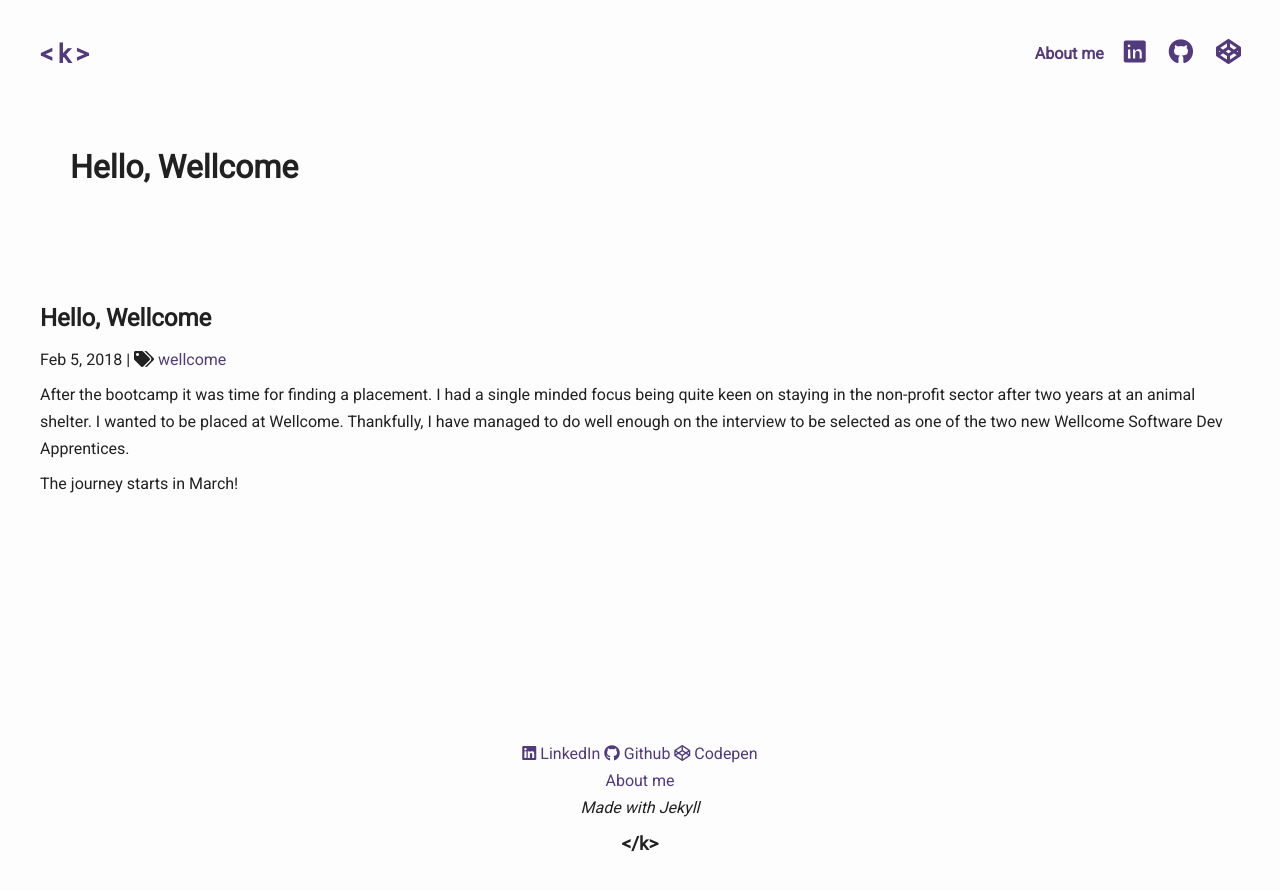
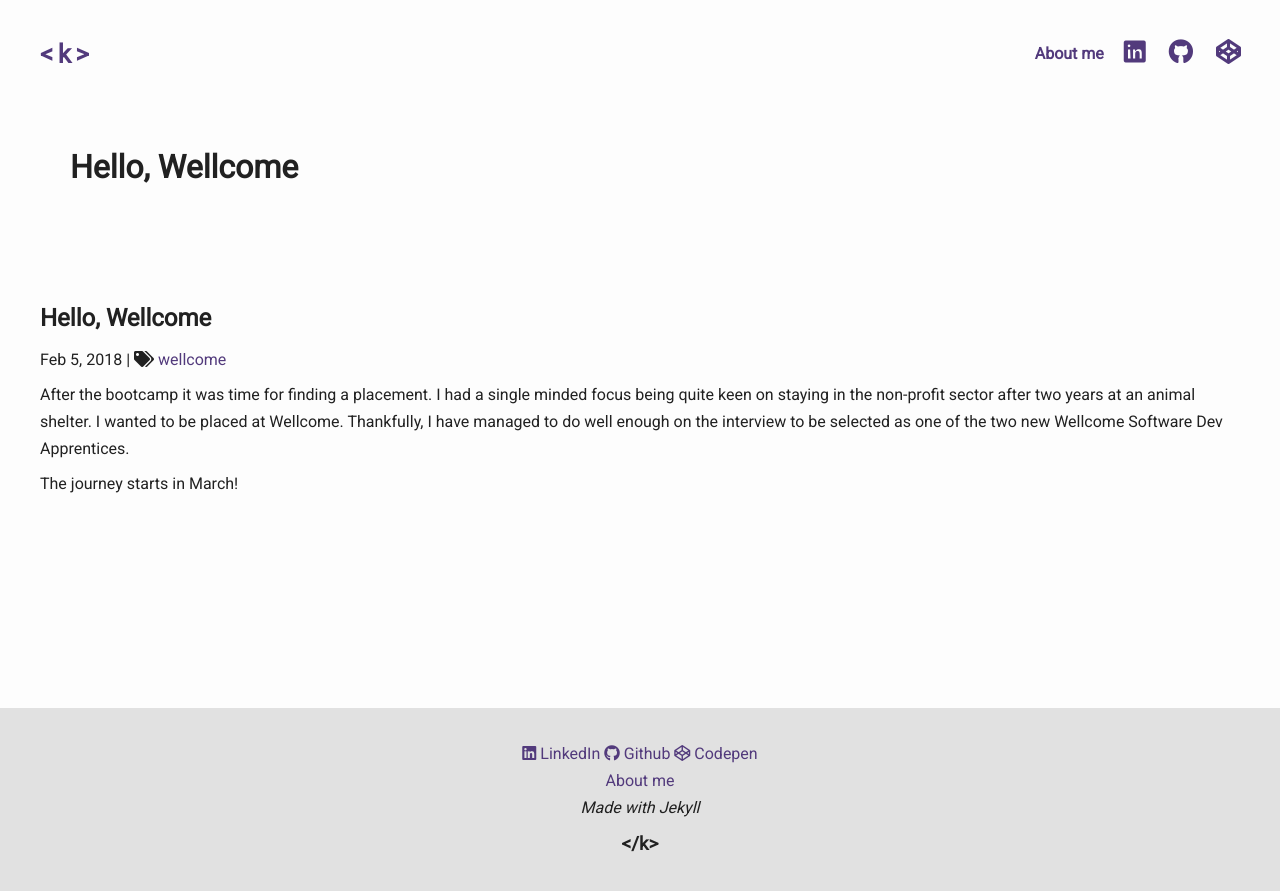
Before and after one commit to krisztin/krisztin.github.io, a Jekyll site: the page built from _posts/2018-03-05-hello-wellcome.md, in a window 1280 px wide. Shown: the top 891 px of the page. Built offline with Jekyll 4.4.1, drawn with Linux system fonts in a browser that asks for light colours; nearby versions of some CDN libraries.

Commit message:
footer styling

```diff
--- a/_sass/minima/_layout.scss
+++ b/_sass/minima/_layout.scss
@@ -161,3 +161,11 @@
 .page-heading {
   @include relative-font-size(2);
 }
+
+/**
+ * Footer
+ */
+
+footer {
+  background: $colour-grey--light;
+}
```
